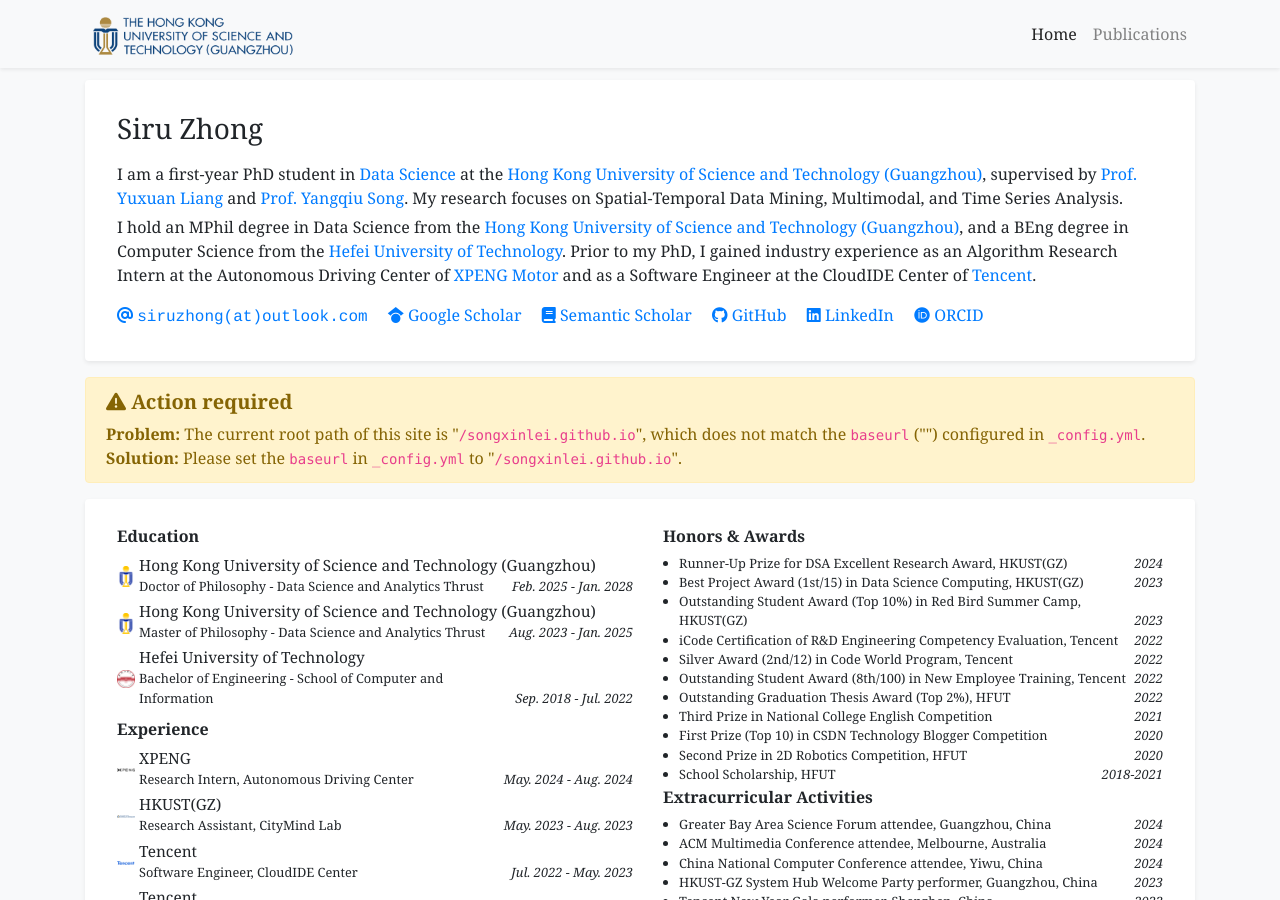
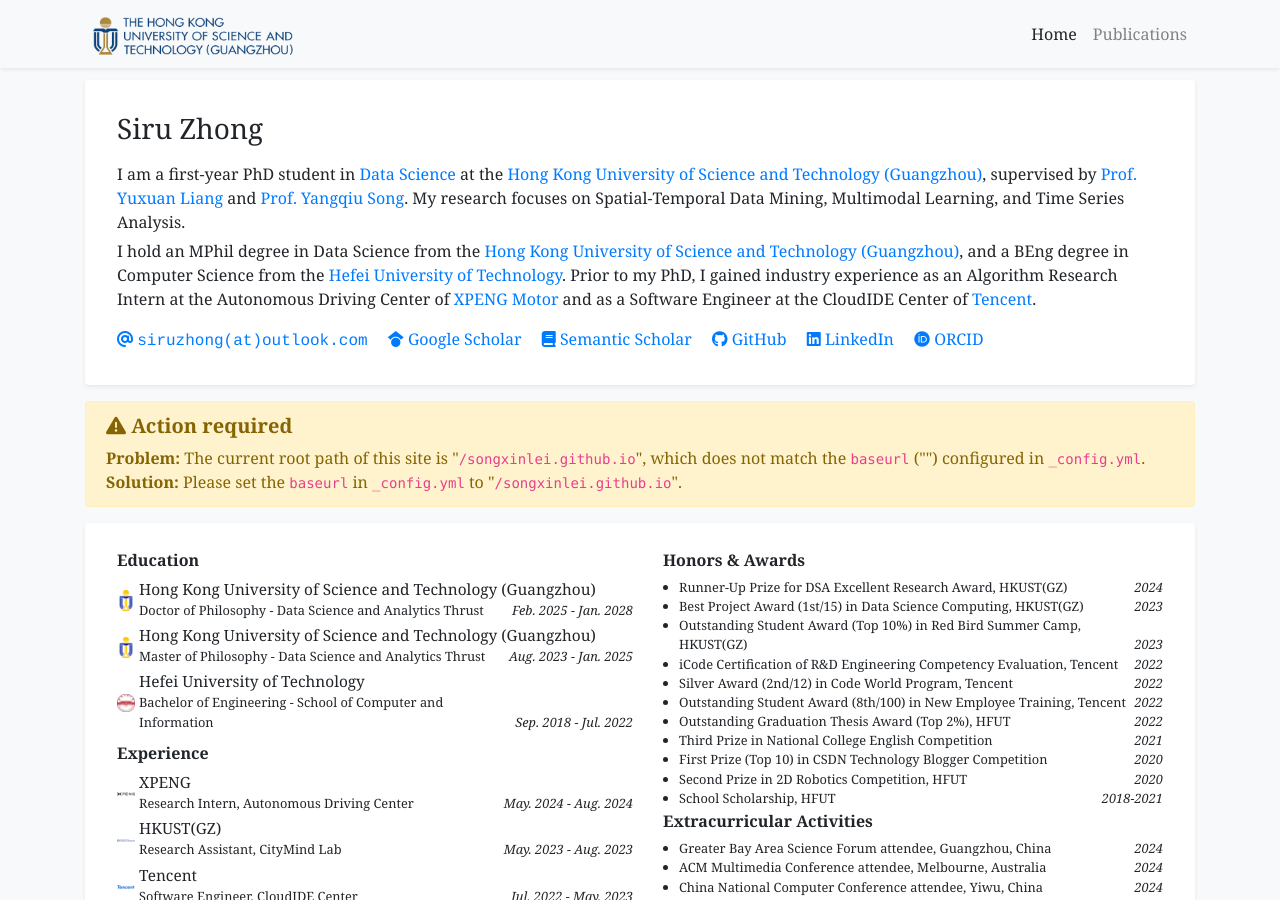
Before and after one commit to thunderlrr/songxinlei.github.io, a Jekyll site: the page built from index.html, in a window 1280 px wide and 900 px high. Built offline with Jekyll 4.4.1, drawn with Linux system fonts in a browser that asks for light colours; a style sheet for code colours, icons or effects is not loaded.

Commit message:
update profile

```diff
--- a/_data/profile.yml
+++ b/_data/profile.yml
@@ -21,7 +21,7 @@
 
 short_bio: >-
   <p style="margin-bottom: 5px;">
-  I am a first-year PhD student in <a href="http://dsa.hkust-gz.edu.cn/" target="_blank">Data Science</a> at the <a href="https://www.hkust-gz.edu.cn/" target="_blank">Hong Kong University of Science and Technology (Guangzhou)</a>, supervised by <a href="https://yuxuanliang.com/" target="_blank">Prof. Yuxuan Liang</a> and <a href="https://www.cse.ust.hk/~yqsong/" target="_blank">Prof. Yangqiu Song</a>. My research focuses on Spatial-Temporal Data Mining, Multimodal, and Time Series Analysis.
+  I am a first-year PhD student in <a href="http://dsa.hkust-gz.edu.cn/" target="_blank">Data Science</a> at the <a href="https://www.hkust-gz.edu.cn/" target="_blank">Hong Kong University of Science and Technology (Guangzhou)</a>, supervised by <a href="https://yuxuanliang.com/" target="_blank">Prof. Yuxuan Liang</a> and <a href="https://www.cse.ust.hk/~yqsong/" target="_blank">Prof. Yangqiu Song</a>. My research focuses on Spatial-Temporal Data Mining, Multimodal Learning, and Time Series Analysis.
   </p>
   <p style="margin-bottom: 5px;">
     I hold an MPhil degree in Data Science from the <a href="http://dsa.hkust-gz.edu.cn/" target="_blank">Hong Kong University of Science and Technology (Guangzhou)</a>, and a BEng degree in Computer Science from the <a href="https://ci.hfut.edu.cn/" target="_blank">Hefei University of Technology</a>. Prior to my PhD, I gained industry experience as an Algorithm Research Intern at the Autonomous Driving Center of <a href="https://www.xpeng.com/" target="_blank">XPENG Motor</a> and as a Software Engineer at the CloudIDE Center of <a href="https://www.tencent.com/" target="_blank">Tencent</a>.
```
